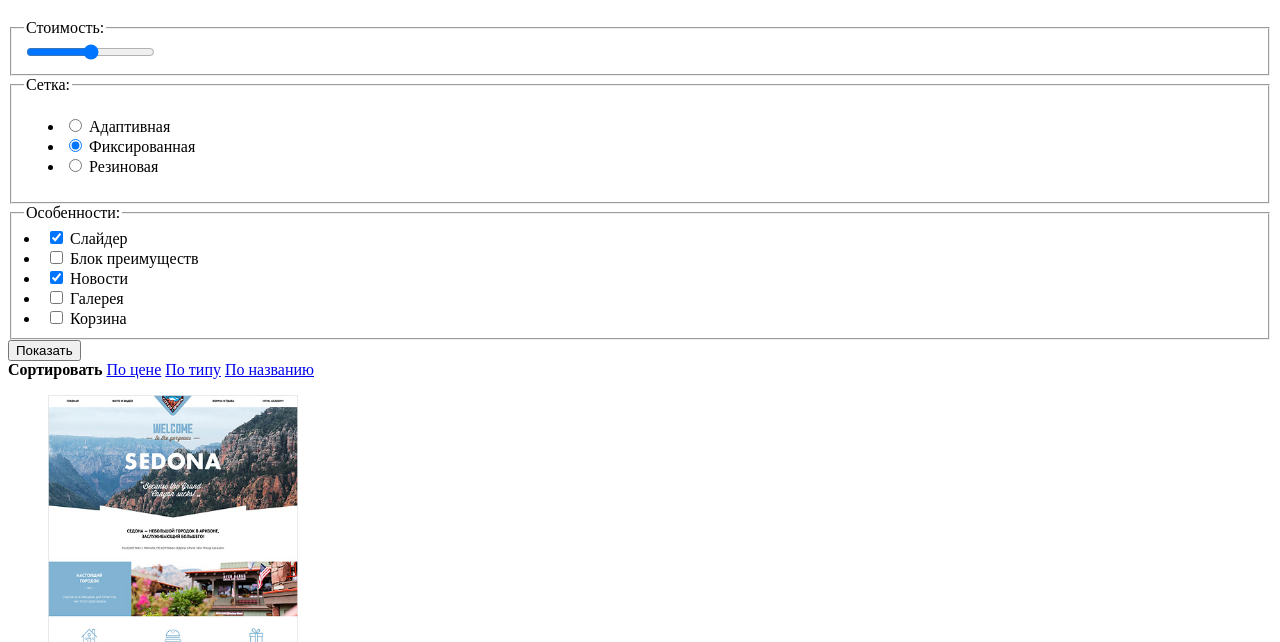
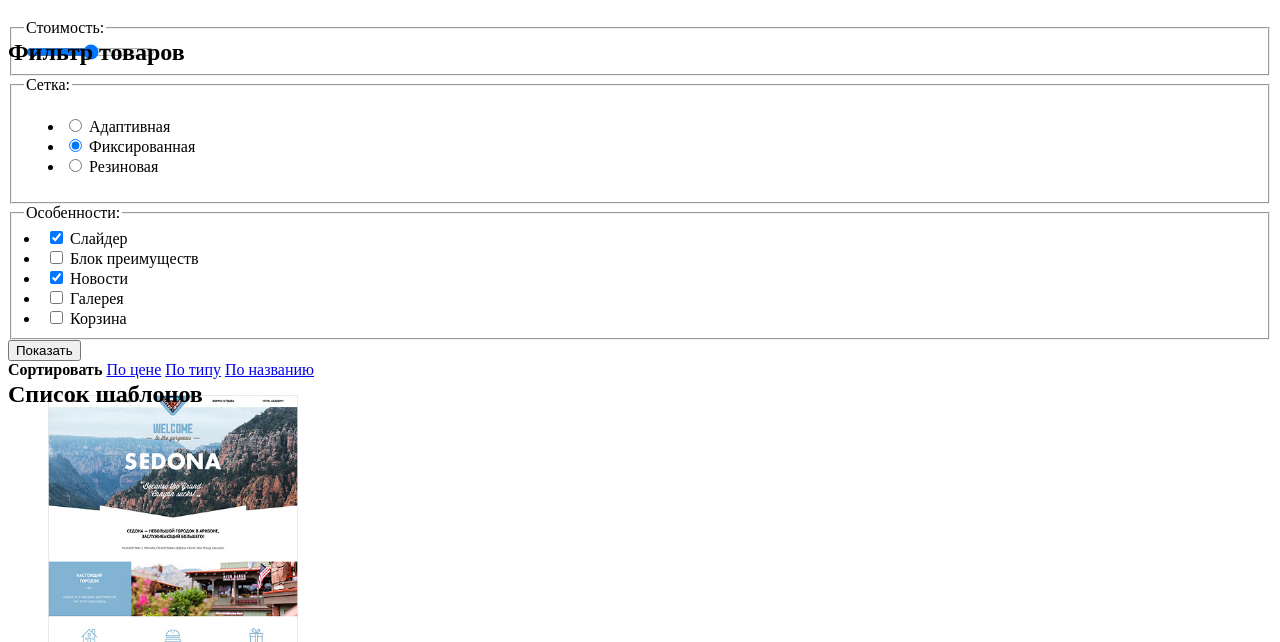
Before and after one commit to VeronicaMelnikova/441697-nerds, a plain HTML site: page catalog.html in a window 1280 px wide. Shown: the part 158-800 px from the top of the page. Drawn offline with Linux system fonts and the light colour scheme.

Commit message:
Задание 4

```diff
--- a/catalog.html
+++ b/catalog.html
@@ -195,6 +195,7 @@
         <div class="buttons">
               <input type="submit" value="Отправить">
         </div>
+        <button class="modal-close" type="button">Закрыть</button>
       </form>
   </section>
   </body>
--- a/css/style.css
+++ b/css/style.css
@@ -10,7 +10,9 @@
 }
 
 .visually-hidden {
-  display: none;
+  position: absolute;
+  clip: rect (0 0 0 0);
+  overflow: hidden;
 }
 
 .services {
```
Also changed, not shown: index.html (+1 -0 lines).
